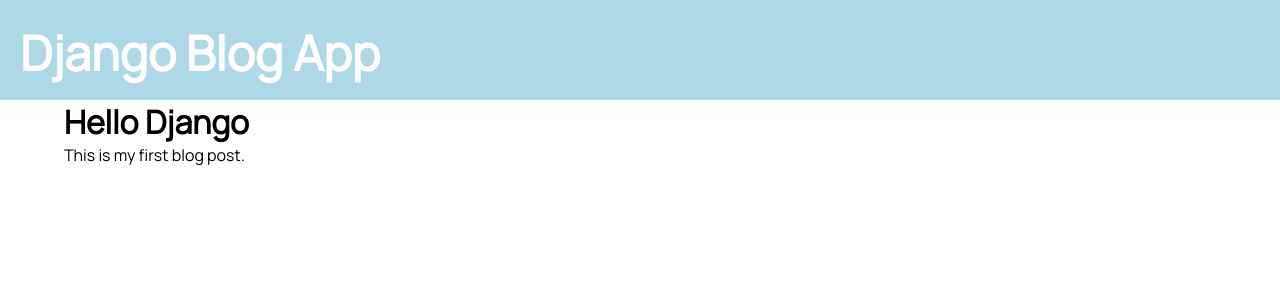
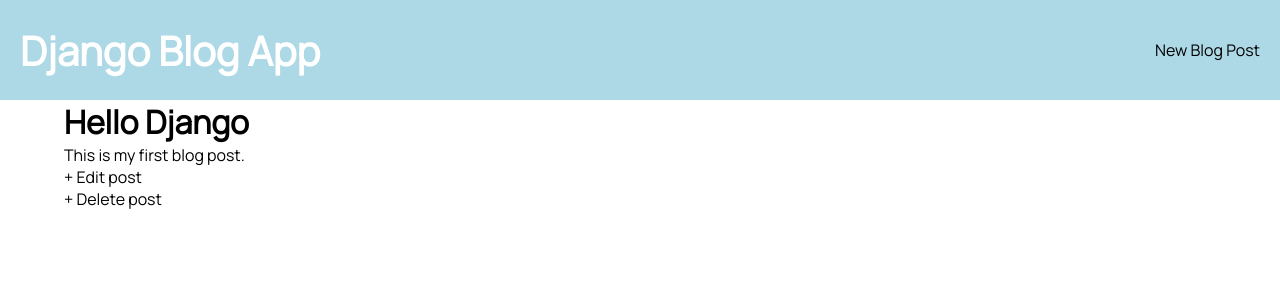
Before and after one commit to suraj-py/Blog-App, a Django app: page /post/1/ in a window 1280 px wide. Shown: the top 300 px of the page. Run offline with Django 4.2, Linux system fonts and the light colour scheme; data comes from the database, SQL or seed files in the repository; both versions use the stored data as it was after the commit.

Commit message:
CURD operations added

```diff
--- a/blog/models.py
+++ b/blog/models.py
@@ -1,4 +1,5 @@
 from django.db import models
+from django.urls import reverse
 
 # Create your models here.
 
@@ -9,3 +10,6 @@ class Post(models.Model):
 
     def __str__(self):
         return self.title
+
+    def get_absolute_url(self):
+        return reverse('post_detail', args=[str(self.id)])
--- a/blog/static/blog/base.css
+++ b/blog/static/blog/base.css
@@ -24,6 +24,11 @@ header{
     height: 100px;
     background-color: lightblue;
     padding: 20px;
+
+    display: flex;
+    flex-direction: row;
+    justify-content: space-between;
+    align-items: center;
 }
 
 .container{
@@ -33,12 +38,12 @@ header{
 
 .header__logo a{
     color: white;
-    font-size: 3rem;
+    font-size: 2.5rem;
 }
 
 /*home.html styling */
 .title{
-    color: red;
+    color: lawngreen;
 }
 
 .blogs{
--- a/blog/templates/base.html
+++ b/blog/templates/base.html
@@ -12,6 +12,7 @@
 
     <header>
         <h1 class="header__logo"><a href="{% url 'home' %}">Django Blog App</a></h1>
+        <a href="{% url 'post_new' %}">New Blog Post</a>
     </header>
     <main class="container">
         {% block content %}
--- a/blog/templates/post_detail.html
+++ b/blog/templates/post_detail.html
@@ -5,4 +5,10 @@
         <h1>{{ post.title }}</h1>
         <p>{{ post.body }}</p>
     </div>
+    <p class="edit_post">
+        <a href="{% url 'post_edit' post.pk %}">+ Edit post</a>
+    </p>
+    <p class="delete_post">
+        <a href="{% url 'post_delete' post.pk %}">+ Delete post</a>
+    </p>
 {% endblock content %}
--- a/blog/urls.py
+++ b/blog/urls.py
@@ -1,7 +1,10 @@
 from django.urls import path
-from .views import BlogListView, BlogDetailView
+from .views import BlogListView, BlogDetailView, BlogCreateView, BlogUpdateView, BlogDeleteView
 
 urlpatterns = [
+    path('post/<int:pk>/delte/', BlogDeleteView.as_view(), name='post_delete'),
+    path('post/<int:pk>/edit/', BlogUpdateView.as_view(), name='post_edit'),
+    path('post/new/', BlogCreateView.as_view(), name='post_new'),
     path('post/<int:pk>/', BlogDetailView.as_view(), name='post_detail'),
     path('', BlogListView.as_view(), name='home'),
 ]
--- a/blog/views.py
+++ b/blog/views.py
@@ -1,4 +1,5 @@
-from django.views.generic import ListView, DetailView
+from django.views.generic import ListView, DetailView, CreateView, UpdateView, DeleteView
+from django.urls import reverse_lazy
 from .models import Post
 # Create your views here.
 
@@ -13,3 +14,19 @@ class BlogListView(ListView):
 class BlogDetailView(DetailView):
     model = Post
     template_name = 'post_detail.html'
+
+class BlogCreateView(CreateView):
+    model = Post
+    template_name = "post_new.html"
+    fields = ['title', 'author', 'body']
+
+class BlogUpdateView(UpdateView):
+    model = Post
+    template_name = "post_edit.html"
+    fields = ['title', 'body']
+
+
+class BlogDeleteView(DeleteView):
+    model = Post
+    template_name = "post_delete.html"
+    success_url = reverse_lazy('home')
```
Also changed, not shown: blog/templates/post_delete.html (added, +9 -0 lines), blog/templates/post_edit.html (added, +10 -0 lines), blog/templates/post_new.html (added, +10 -0 lines), blog/tests.py (+25 -0 lines), db.sqlite3.
